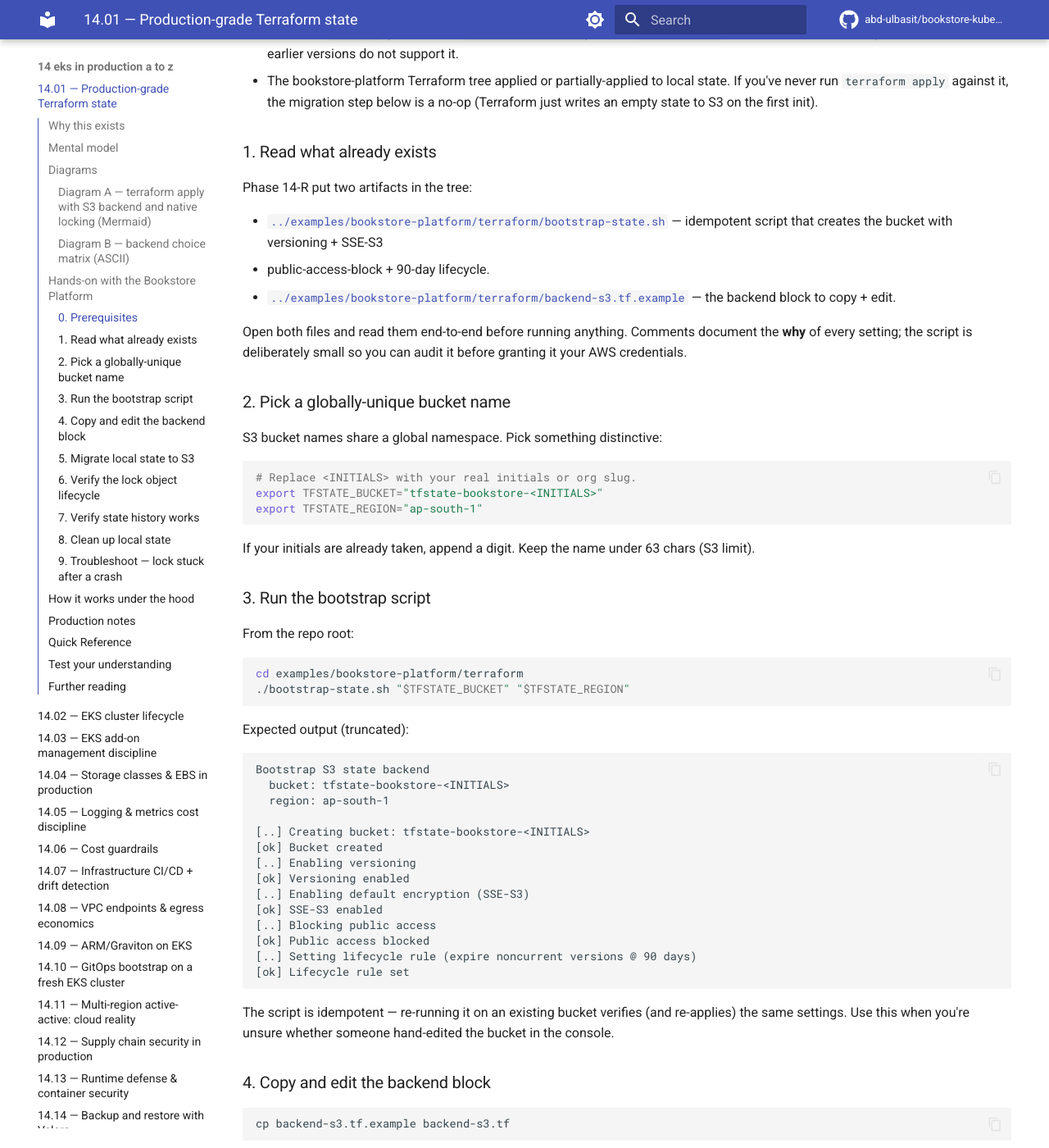
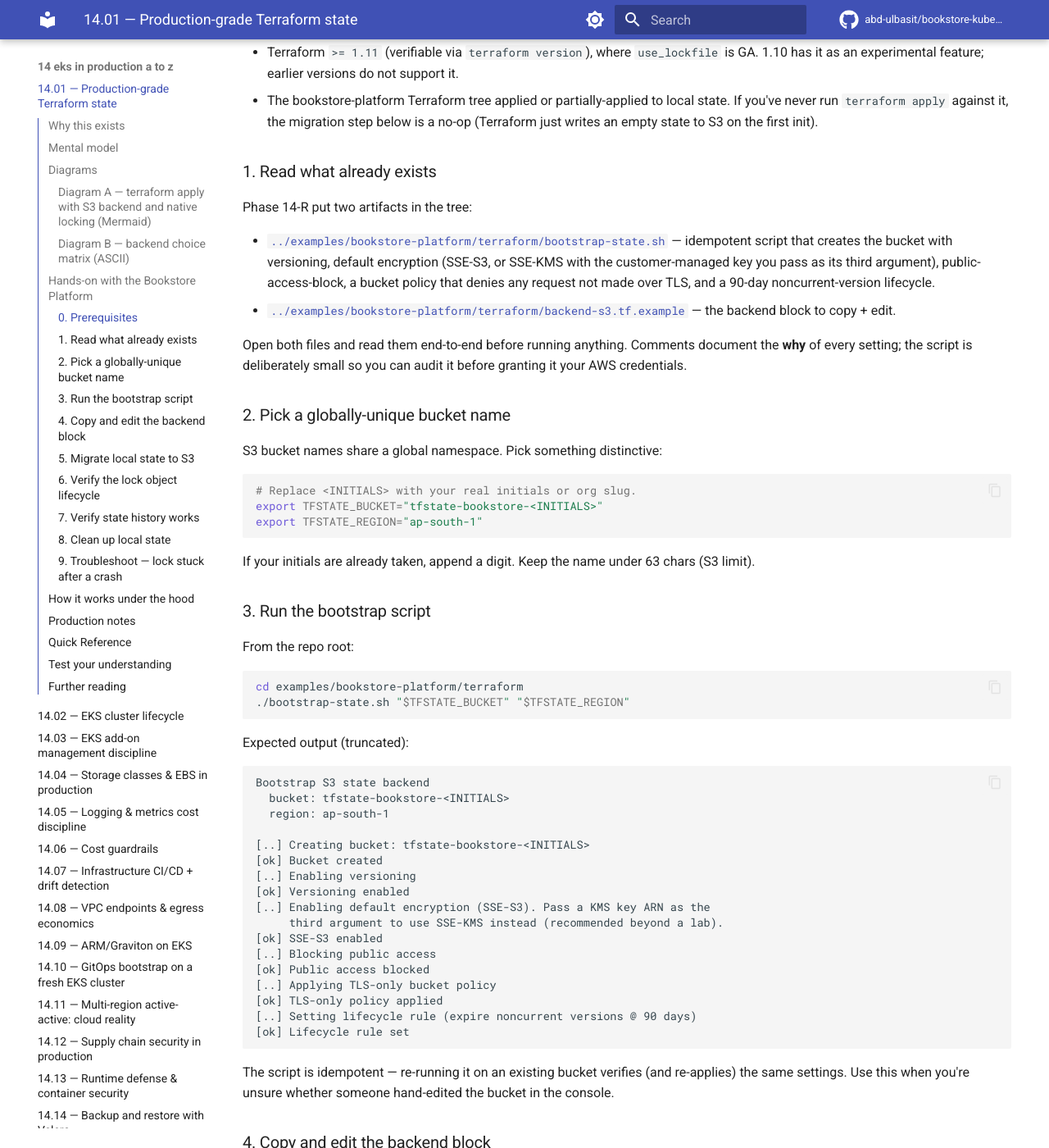
Before and after one commit to abd-ulbasit/bookstore-kubernetes-guide, an MkDocs documentation site: the page built from full-guide/14-eks-in-production-a-to-z/01-terraform-state-in-production.md, in a window 1280 px wide and 1400 px high, scrolled down 4527 px. Shown: the whole window at 82% size. Built offline with MkDocs 1.6.1 and Material for MkDocs 9.7.7, drawn with Linux system fonts in a browser that asks for light colours; comment, search, counter and statistics services are not loaded.

Commit message:
Describe what bootstrap-state.sh now does in ch.14.01
c2b30c2 added a TLS-only bucket policy and optional SSE-KMS to
bootstrap-state.sh, but ch.14.01 step 1 still described the script as
"versioning + SSE-S3 + public-access-block + 90-day lifecycle", the
state-flow diagram still said "SSE-S3 encryption", and the expected
output in step 3 skipped the script's SSE-KMS hint and its "Applying
TLS-only bucket policy" lines. All three now match the script.

Co-Authored-By: Claude Opus 5.5 <noreply@anthropic.com>

````diff
--- a/full-guide/14-eks-in-production-a-to-z/01-terraform-state-in-production.md
+++ b/full-guide/14-eks-in-production-a-to-z/01-terraform-state-in-production.md
@@ -147,7 +147,7 @@ flowchart TB
     writest["PutObject terraform.tfstate<br/>(new version; old version retained)"]
     dellock["DeleteObject .tflock"]
 
-    s3[("S3 bucket<br/>versioning ON<br/>SSE-S3 encryption<br/>public-access-block ON<br/>90-day noncurrent lifecycle")]
+    s3[("S3 bucket<br/>versioning ON<br/>SSE-S3 or SSE-KMS<br/>public-access-block ON<br/>TLS-only bucket policy<br/>90-day noncurrent lifecycle")]
 
     op --> tf --> lock1
     lock1 -- "no" --> putlock
@@ -196,8 +196,11 @@ THE BOOKSTORE PLATFORM CHOICE: S3 + use_lockfile.
 Phase 14-R put two artifacts in the tree:
 
 - [`../examples/bookstore-platform/terraform/bootstrap-state.sh`](../examples/bookstore-platform/terraform/bootstrap-state.sh)
-  — idempotent script that creates the bucket with versioning + SSE-S3
-  + public-access-block + 90-day lifecycle.
+  — idempotent script that creates the bucket with versioning, default
+  encryption (SSE-S3, or SSE-KMS with the customer-managed key you pass
+  as its third argument), public-access-block, a bucket policy that
+  denies any request not made over TLS, and a 90-day noncurrent-version
+  lifecycle.
 - [`../examples/bookstore-platform/terraform/backend-s3.tf.example`](../examples/bookstore-platform/terraform/backend-s3.tf.example)
   — the backend block to copy + edit.
 
@@ -239,10 +242,13 @@ Bootstrap S3 state backend
 [ok] Bucket created
 [..] Enabling versioning
 [ok] Versioning enabled
-[..] Enabling default encryption (SSE-S3)
+[..] Enabling default encryption (SSE-S3). Pass a KMS key ARN as the
+     third argument to use SSE-KMS instead (recommended beyond a lab).
 [ok] SSE-S3 enabled
 [..] Blocking public access
 [ok] Public access blocked
+[..] Applying TLS-only bucket policy
+[ok] TLS-only policy applied
 [..] Setting lifecycle rule (expire noncurrent versions @ 90 days)
 [ok] Lifecycle rule set
 ```
````
